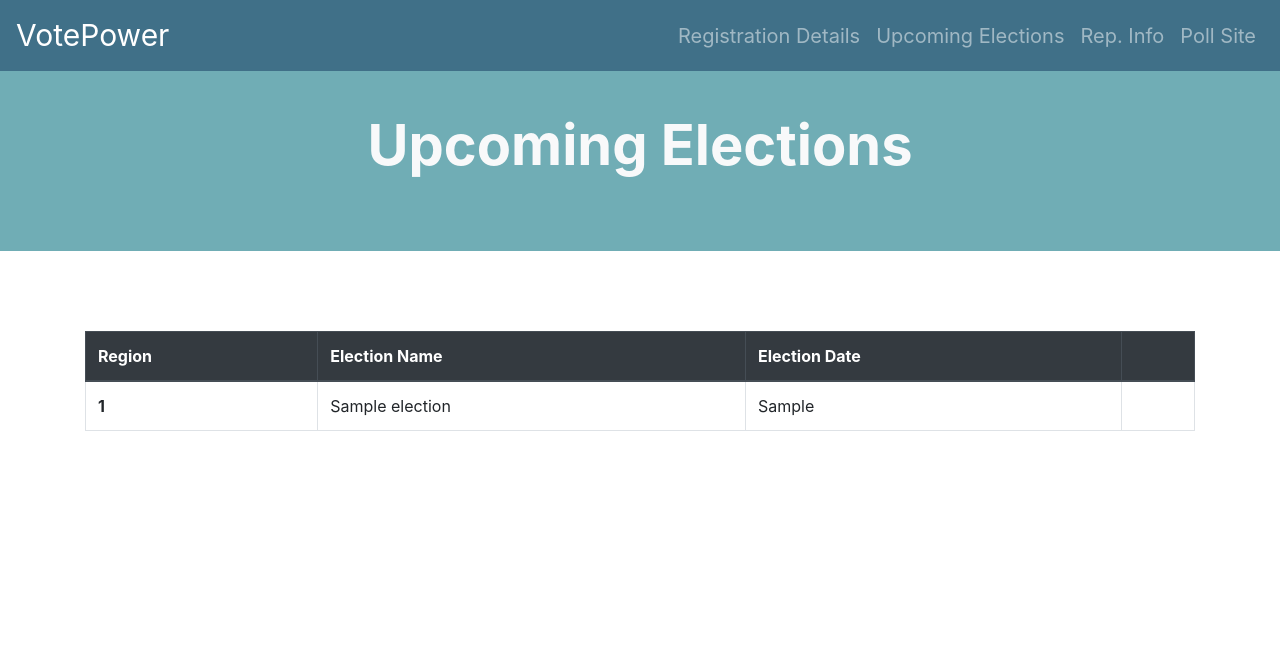
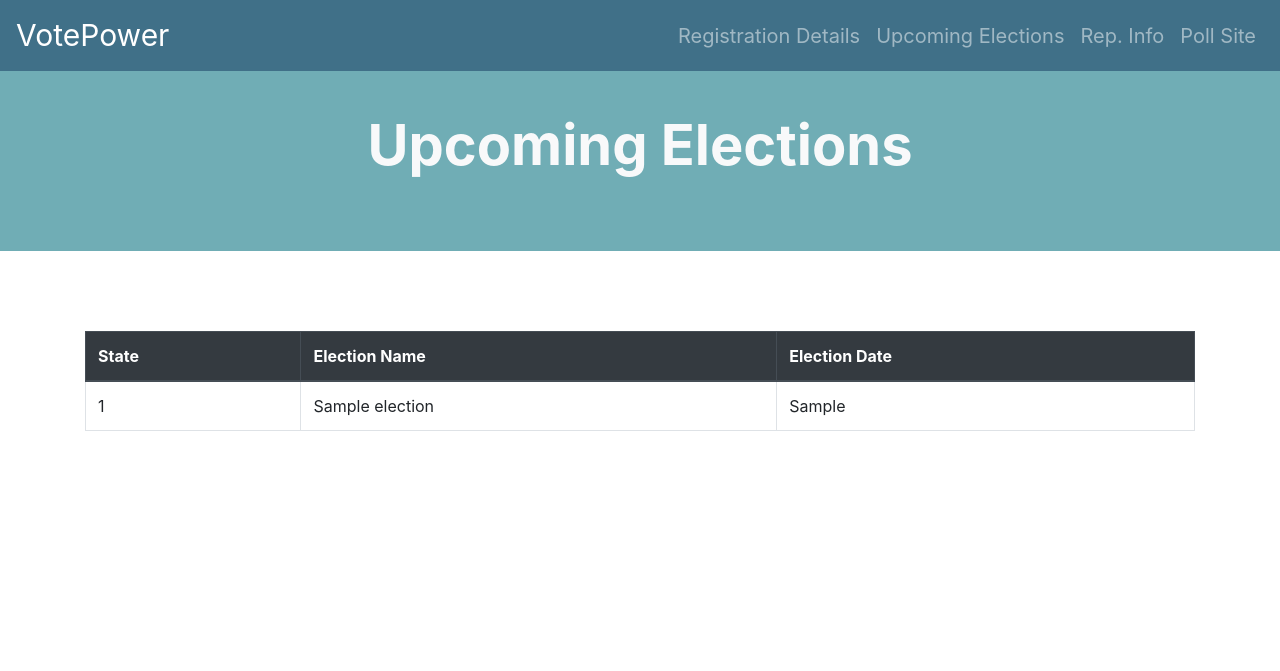
Before and after one commit to sunniqua97/Vote-Power, a Flask app: template WebApp/templates/upcomingelections.html in a window 1280 px wide. Shown: the top 671 px of the page. Run offline with Flask 2, Linux system fonts and the light colour scheme; the template is opened without the code that fills it: most values are stand-ins (such as "Sample title", 1, 10 or a date in 2020); some libraries are stand-ins or nearby versions.

Commit message:
Reformatted Upcoming Elections page

```diff
--- a/WebApp/templates/upcomingelections.html
+++ b/WebApp/templates/upcomingelections.html
@@ -24,25 +24,20 @@
             <table class="table table-bordered ">
               <thead class="thead-dark">
                 <tr>
-                  <th>Region</th>
+                  <th>State</th>
                   <th>Election Name</th>
                   <th>Election Date</th>
-                  <th></th>
                 </tr>
               </thead>
               {%for x in electionData%}
               <tbody>
                 <tr>
-                  {%if 'state' in x.ocdDivisionId %}
-                  <th>{{x.ocdDivisionId}}</th>
-                  {%else%}
-                  <th>{{x.ocdDivisionId}}</th>
+                  {%if x.ocdDivisionId %}
+                  <td STYLE="text-transform:uppercase">{{x.ocdDivisionId[-2:]}}</td>
                   {%endif%}
                   <td>{{x.name}}</td>
                   <td>{{x.electionDay}}</td>
-                  <td></td>
                 </tr>
-                <tr></tr>
               </tbody>
               {%endfor%}
             </table>
```
